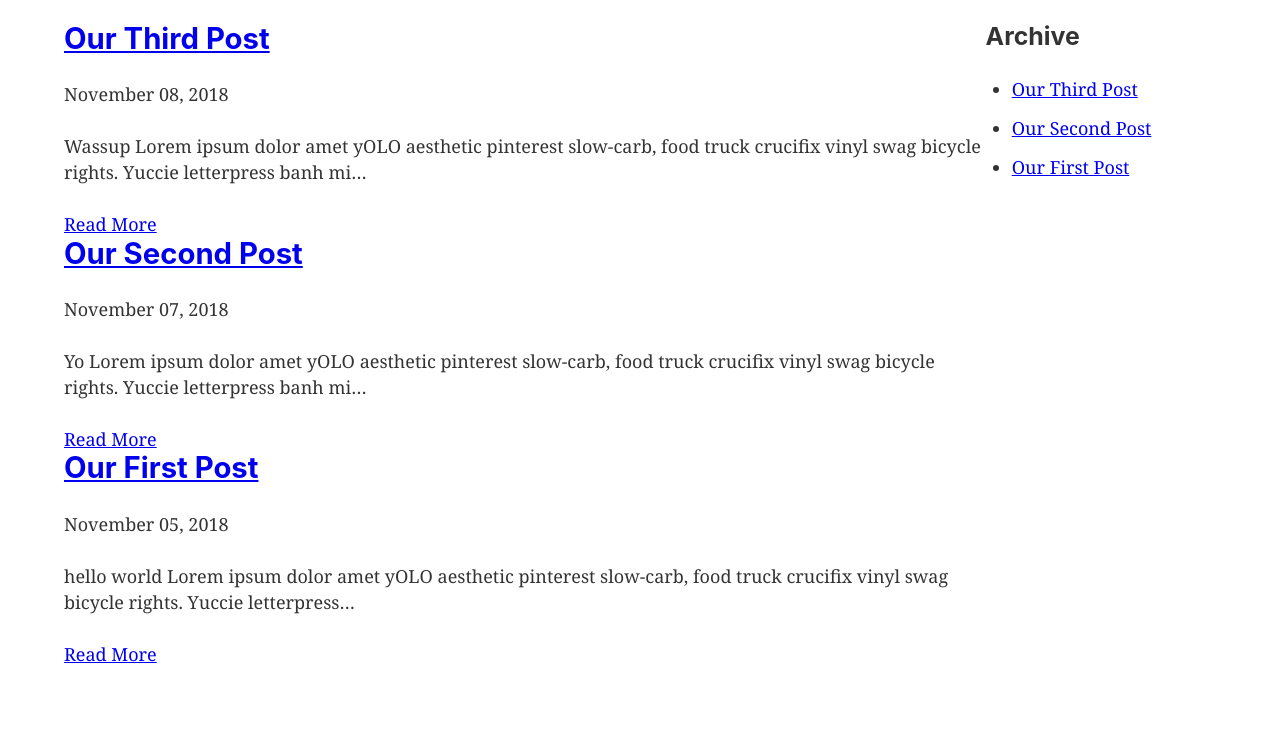
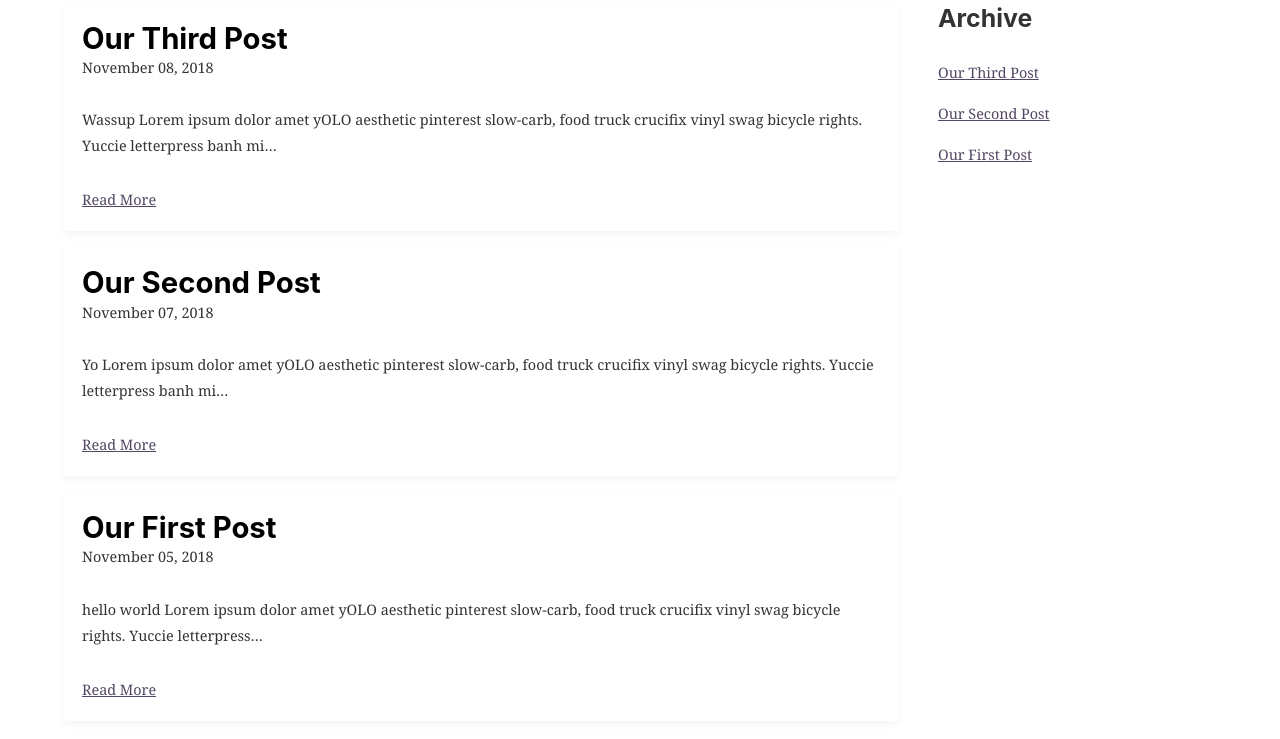
Before and after one commit to robgmerrill/gatsby-blog, a Gatsby site: page / in a window 1280 px wide. Shown: the part 148-887 px from the top of the page. Before the commit the page ends 815 px from the top, so only its background shows below. Built offline with nearby package versions, Linux system fonts and the light colour scheme; Gatsby itself is replaced by a stand-in of ours.

Commit message:
Further styling

```diff
--- a/src/components/archive.js
+++ b/src/components/archive.js
@@ -1,5 +1,6 @@
 import React from 'react'
 import { StaticQuery, graphql, Link } from 'gatsby'
+import styled from "styled-components"
 
 const POST_ARCHIVE_QUERY = graphql`
   query BlogPostArchive {
@@ -19,6 +20,17 @@ const POST_ARCHIVE_QUERY = graphql`
   }
   `
 
+const ArchiveList = styled.ul`
+  padding: 0;
+  margin: 0;
+  list-style: none;
+  a {
+    font-size: 0.8rem;
+    text-decoration: underline;
+    color: #524763;
+  }
+`
+
 const Archive = () => (
   <StaticQuery
     query={POST_ARCHIVE_QUERY}
@@ -26,13 +38,13 @@ const Archive = () => (
       <>
         <aside>
           <h3>Archive</h3>
-          <ul>
+          <ArchiveList>
           {allMarkdownRemark.edges.map(edge => (
             <li key={edge.node.frontmatter.slug}>
               <Link to={`/posts${edge.node.frontmatter.slug}`}>{edge.node.frontmatter.title}</Link>
             </li>
           ))}
-          </ul>
+          </ArchiveList>
         </aside>
       </>
     )}
--- a/src/components/header.js
+++ b/src/components/header.js
@@ -14,7 +14,7 @@ const HeaderWrapper = styled.div`
 const HeaderContainer  = styled.div`
   margin: 0 auto;
   max-width: 960px;
-  padding: 1rem 1rem;
+  padding: .5rem .5rem;
 `;
 
 const Header = ({ siteTitle }) => (
--- a/src/components/layout.js
+++ b/src/components/layout.js
@@ -12,7 +12,8 @@ const MainLayout = styled.main`
   max-width: 90%;
   margin: 0 auto;
   display: grid;
-  grid-template-columns: 4fr 1fr;
+  grid-template-columns: 3fr 1fr;
+  grid-gap: 40px;
 `
 
 const Layout = ({ children }) => (
--- a/src/components/listing.js
+++ b/src/components/listing.js
@@ -1,7 +1,30 @@
 import React from 'react'
 import { Link, StaticQuery, graphql } from 'gatsby'
+import styled from 'styled-components'
 
 import Image from '../components/image'
+
+const Post = styled.article`
+  box-shadow: 0px 3px 10px rgba(25, 17, 34, 0.05);
+  padding: 1rem;
+  border-radius: 4px;
+  margin-bottom: 1rem;
+  a {
+    color: #000;
+    text-decoration: none;
+  }
+  p {
+    font-size: 0.8rem;
+  }
+  h2 {
+    margin-bottom: 0;
+  }
+  .read-more {
+    font-size: 0.8rem;
+    text-decoration: underline;
+    color: #524763;
+  }
+`
 
 const LISTING_QUERY = graphql `
   query BlogPostListing {
@@ -28,14 +51,14 @@ const Listing = () => (
     query={LISTING_QUERY}
     render={({allMarkdownRemark}) => (
       allMarkdownRemark.edges.map(edge => (
-        <article key={edge.node.frontmatter.slug}>
+        <Post key={edge.node.frontmatter.slug}>
           <Link to={`/posts${edge.node.frontmatter.slug}`}>
             <h2>{edge.node.frontmatter.title}</h2>
           </Link>
           <p>{edge.node.frontmatter.date}</p>
           <p>{edge.node.excerpt}</p>
-          <Link to={`/posts${edge.node.frontmatter.slug}`}>Read More</Link>
-        </article>
+          <Link className="read-more" to={`/posts${edge.node.frontmatter.slug}`}>Read More</Link>
+        </Post>
       ))
     )}
   />
```
